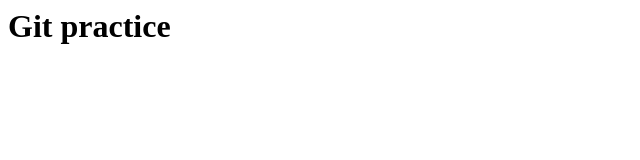
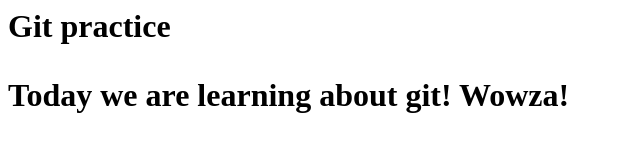
Before and after one commit to TrashCanDog/cse102, a plain HTML site: page index.html in a window 1280 px wide. Shown: the whole page, without its empty margins (0-640 px from the left). Drawn offline with Linux system fonts and the light colour scheme.

Commit message:
added a text line

```diff
--- a/index.html
+++ b/index.html
@@ -4,6 +4,6 @@
 </head>
 <body>
 	<h1> Git practice <h1>
-
+		<p>Today we are learning about git! Wowza!<p>
 <body>
 </html>
```
